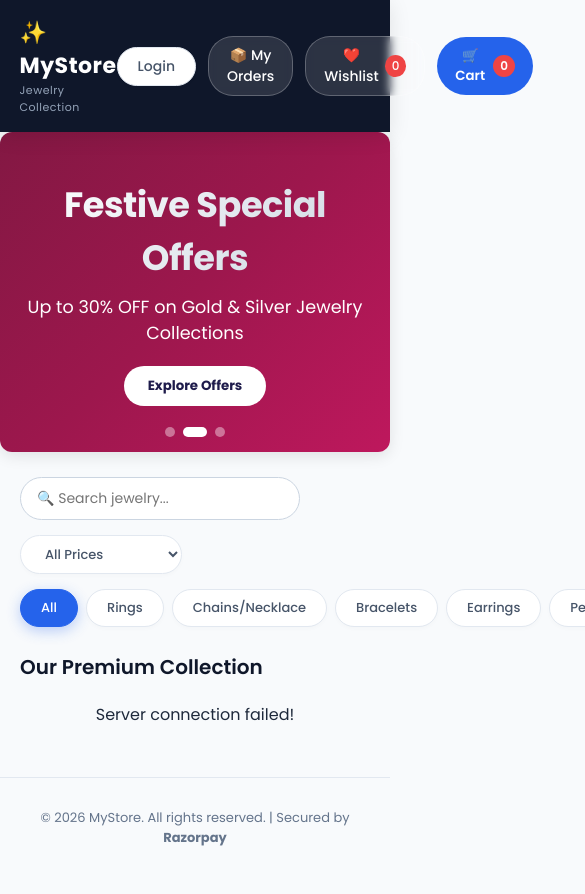
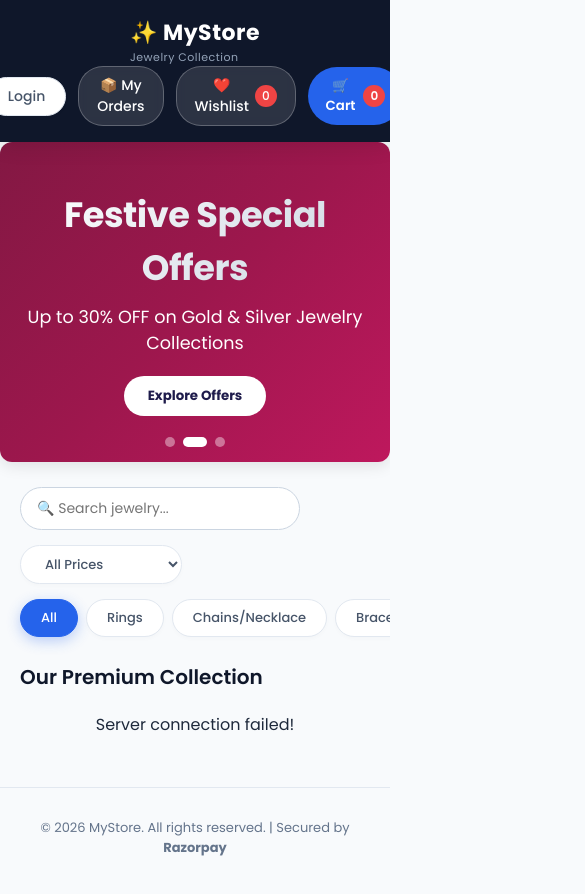
Before and after one commit to rajputnishtha029-prog/E-commerce-, a website: page index.html in a window 390 px wide. Shown: the top 894 px of the page, 585 px wide, since content can reach past the window. Drawn offline with Linux system fonts and the light colour scheme; no server answers.

Commit message:
Fix mobile responsive design from root

```diff
--- a/style.css
+++ b/style.css
@@ -5,6 +5,34 @@
     font-family: 'Poppins', sans-serif;
 }
 
+
+/* Box sizing & overflow fix */
+* {
+    box-sizing: border-box;
+}
+
+html, body {
+    max-width: 100%;
+    overflow-x: hidden;
+    margin: 0;
+    padding: 0;
+}
+
+/* Mobile responsive layout adjustment */
+@media (max-width: 768px) {
+    /* Navbar fix */
+    nav, .navbar, .header {
+        flex-direction: column;
+        width: 100%;
+        padding: 10px;
+    }
+
+    /* Container/Card width fix */
+    .container, .banner, .hero, .product-grid {
+        width: 100% !important;
+        max-width: 100% !important;
+    }
+}
 body {
     background-color: #f8fafc;
     color: #1e293b;
```
